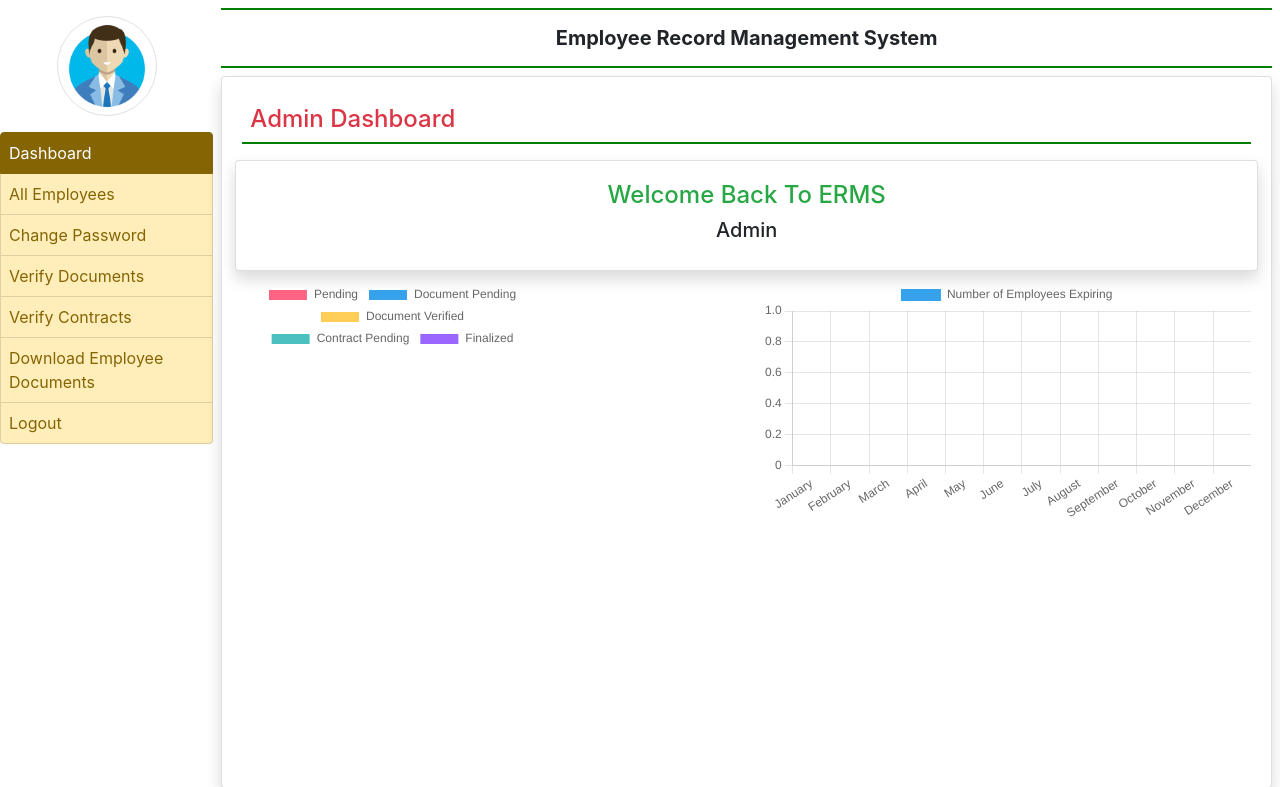
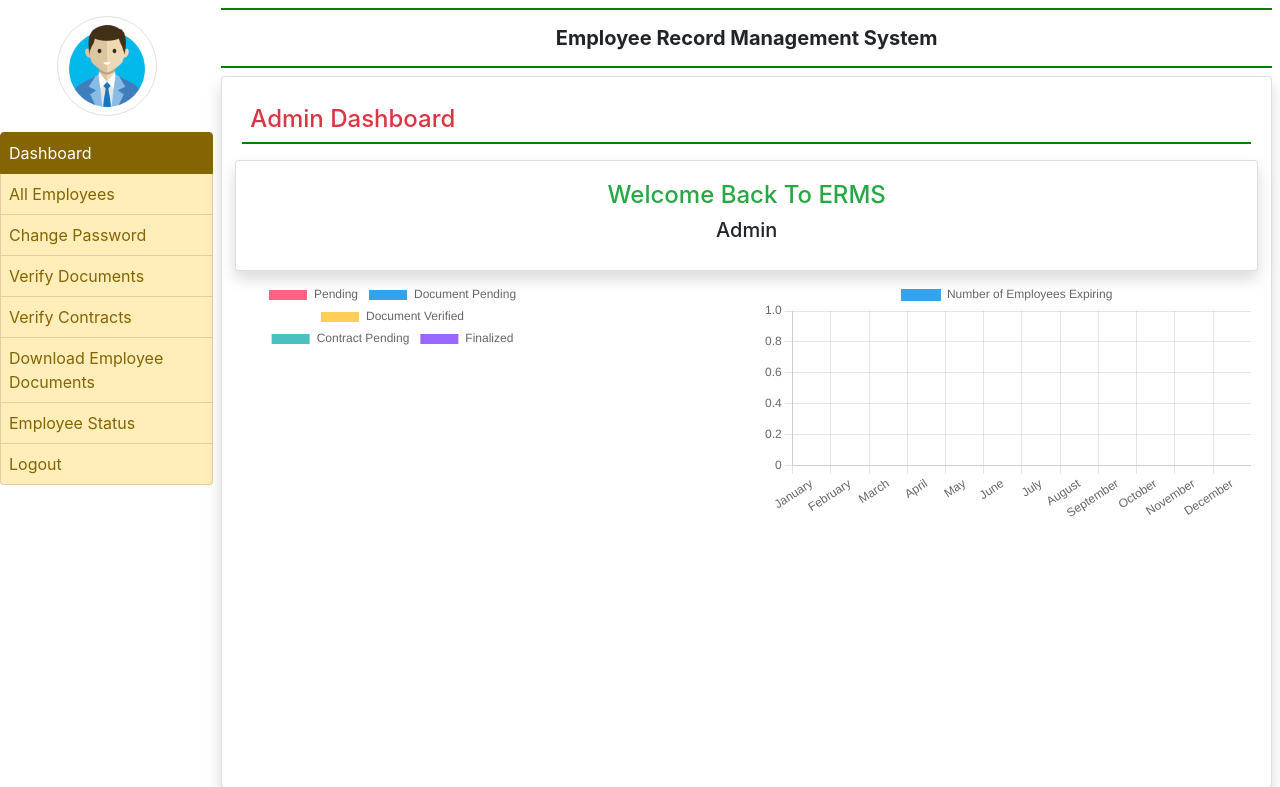
Before and after one commit to theharshgajera/bharatfinal, a Django app: page /admin_home in a window 1280 px wide. Shown: the top 787 px of the page. Run offline with Django 5.2, Linux system fonts and the light colour scheme; a user stored in the database is signed in; data that the repository does not hold is empty; some libraries are stand-ins or nearby versions.

Commit message:
Update admin_base.html

```diff
--- a/employee/templates/admin_base.html
+++ b/employee/templates/admin_base.html
@@ -58,6 +58,7 @@ $(document).ready(function() {
                         <a href="{% url 'admin_verify_documents' %}" class="list-group-item list-group-item-warning list-group-item-action {% if request.path == '/admin_verify_documents' %}active{% endif %}">Verify Documents</a>
                         <a href="{% url 'admin_verify_contracts' %}" class="list-group-item list-group-item-warning list-group-item-action {% if request.path == '/admin_verify_contracts' %}active{% endif %}">Verify Contracts</a> <!-- Add this line -->
                         <a href="{% url 'admin_download_zip' %}" class="list-group-item list-group-item-warning list-group-item-action {% if request.path == '/admin_download_zip' %}active{% endif %}">Download Employee Documents</a>
+                        <a href="{% url 'change_employee_status' %}" class="list-group-item list-group-item-warning list-group-item-action {% if request.path == '/change_employee_status' %}active{% endif %}">Employee Status</a>
 
                         <a href="/logout" class="list-group-item list-group-item-warning list-group-item-action">Logout</a>
                     </div>
```
